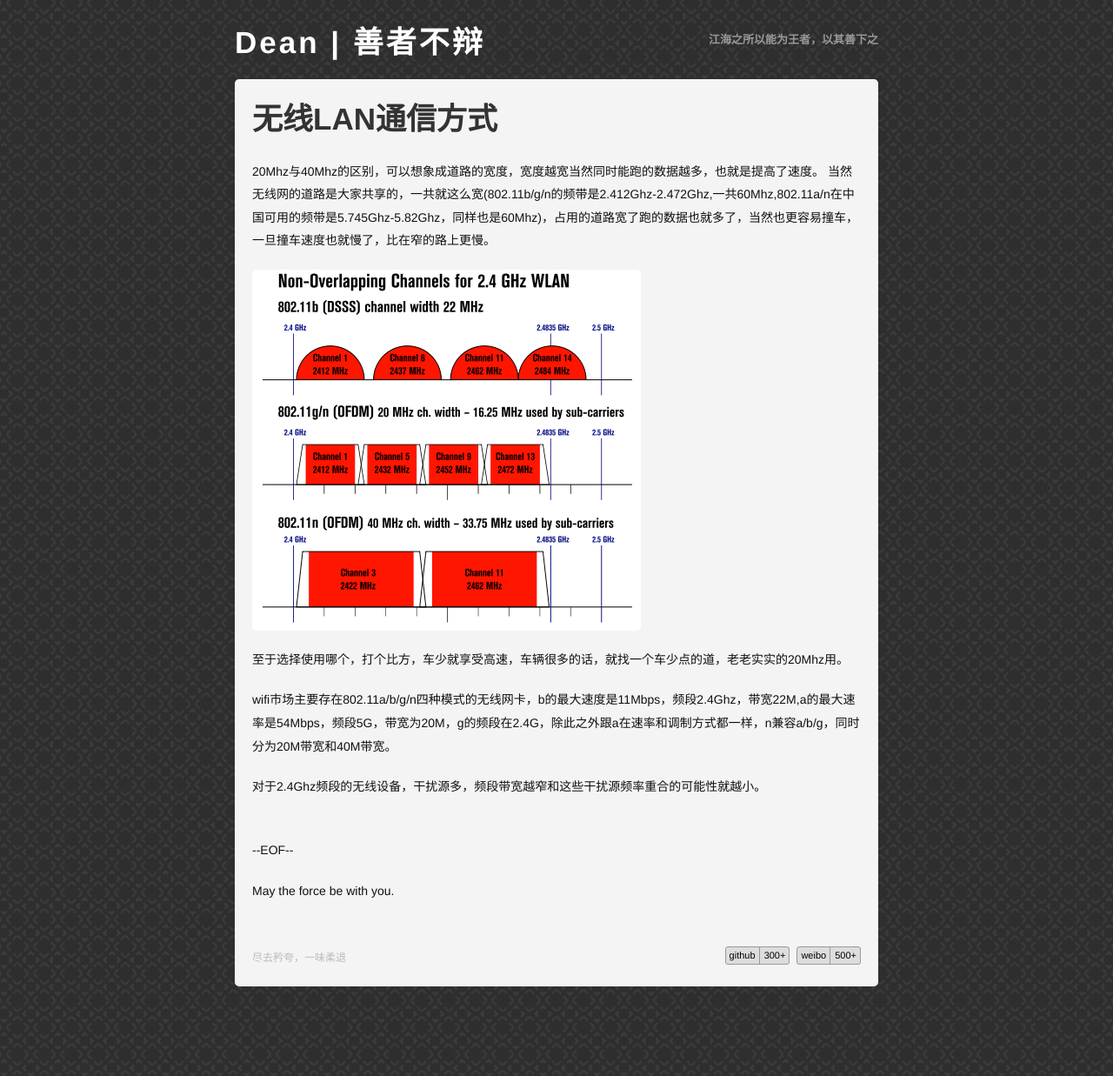
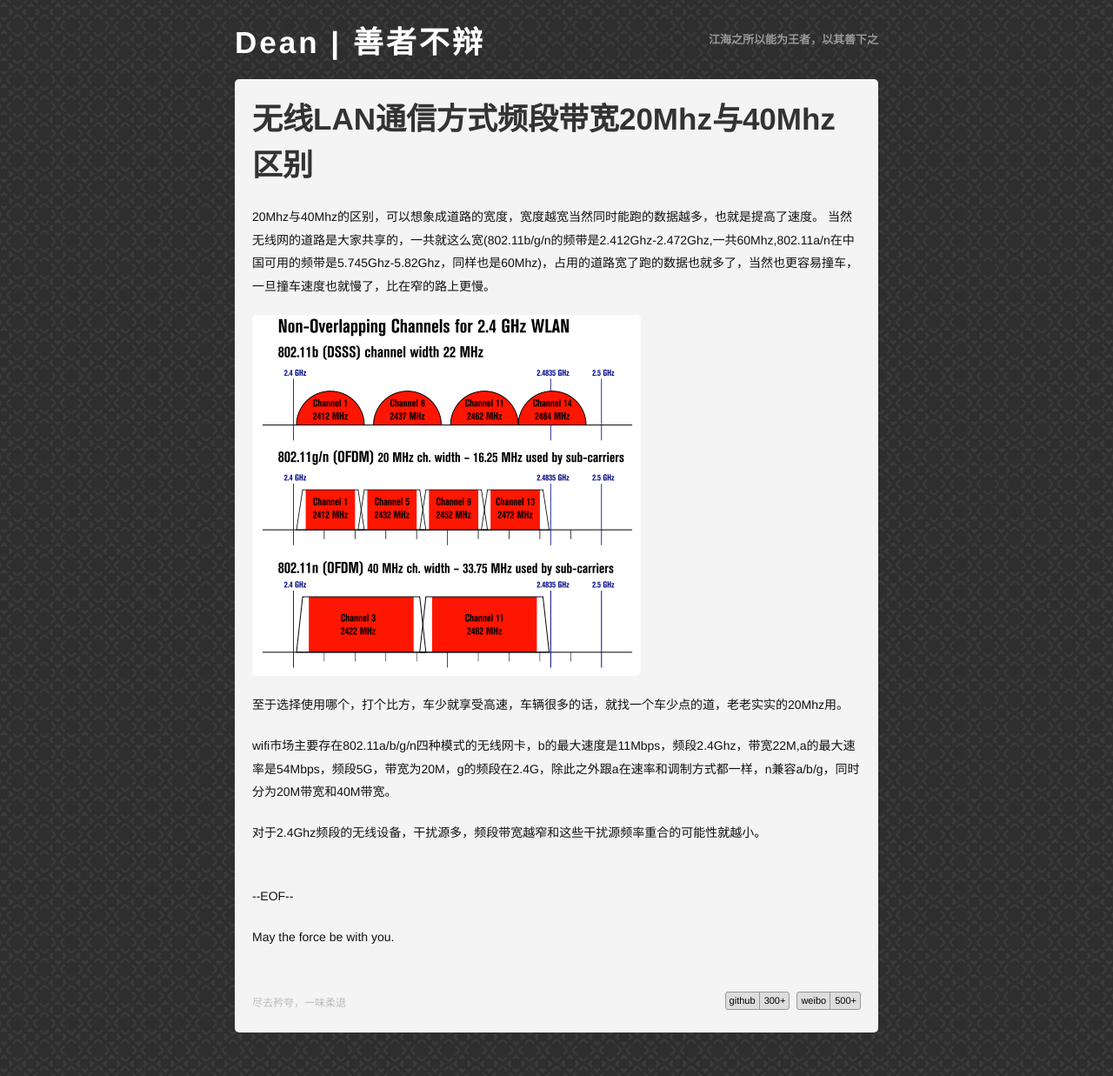
Before and after one commit to deanshishang/deanshishang.github.com, a Jekyll site: the page built from _posts/2014-09-24-note.md, in a window 1280 px wide. Shown: the whole page at 87% size. Built offline with Jekyll 4.4.1, drawn with Linux system fonts in a browser that asks for light colours; comment, search, counter and statistics services are not loaded.

Commit message:
add the title

```diff
--- a/_posts/2014-09-24-note.md
+++ b/_posts/2014-09-24-note.md
@@ -1,6 +1,6 @@
 ---
 layout: post
-title: 无线LAN通信方式
+title: 无线LAN通信方式频段带宽20Mhz与40Mhz区别
 category: Note
 ---
 
```
